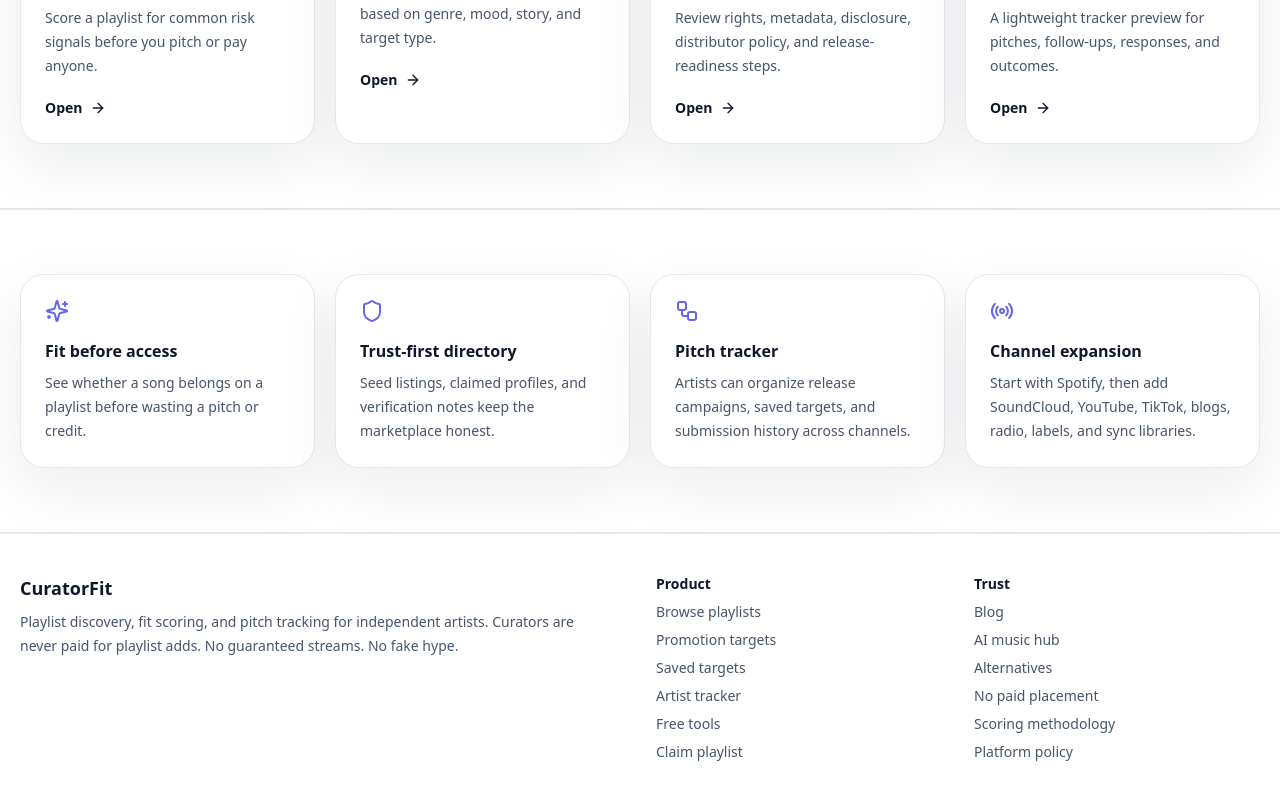
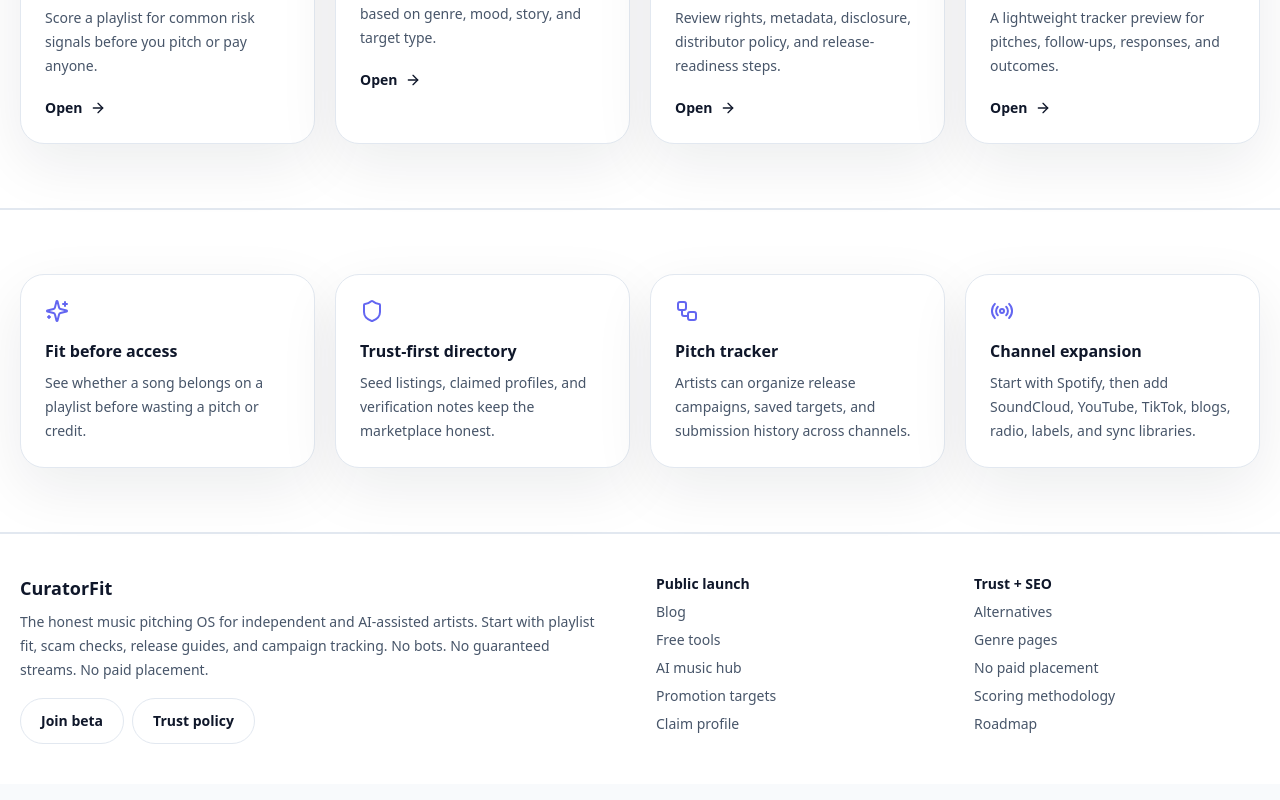
Before and after one commit to middlechildmzk/curatorfit, a Next.js app: page / in a window 1280 px wide. Shown: the part 1998-2798 px from the top of the page. Built offline with nearby package versions, Linux system fonts and the light colour scheme; no server answers.

Commit message:
Polish footer for public launch

```diff
--- a/components/site-footer.tsx
+++ b/components/site-footer.tsx
@@ -7,26 +7,28 @@ export function SiteFooter() {
         <div className="md:col-span-2">
           <p className="text-lg font-black">CuratorFit</p>
           <p className="mt-2 max-w-xl text-sm leading-6 text-slate-600">
-            Playlist discovery, fit scoring, and pitch tracking for independent artists. Curators are never paid for playlist adds. No guaranteed streams. No fake hype.
+            The honest music pitching OS for independent and AI-assisted artists. Start with playlist fit, scam checks, release guides, and campaign tracking. No bots. No guaranteed streams. No paid placement.
           </p>
+          <div className="mt-4 flex flex-wrap gap-2 text-sm">
+            <Link href="/waitlist" className="btn-secondary">Join beta</Link>
+            <Link href="/no-paid-placement" className="btn-secondary">Trust policy</Link>
+          </div>
         </div>
         <div className="space-y-2 text-sm text-slate-600">
-          <p className="font-bold text-ink">Product</p>
-          <Link className="block" href="/browse">Browse playlists</Link>
+          <p className="font-bold text-ink">Public launch</p>
+          <Link className="block" href="/blog">Blog</Link>
+          <Link className="block" href="/tools">Free tools</Link>
+          <Link className="block" href="/ai-music">AI music hub</Link>
           <Link className="block" href="/targets">Promotion targets</Link>
-          <Link className="block" href="/saved">Saved targets</Link>
-          <Link className="block" href="/artist">Artist tracker</Link>
-          <Link className="block" href="/tools">Free tools</Link>
-          <Link className="block" href="/claim">Claim playlist</Link>
+          <Link className="block" href="/claim">Claim profile</Link>
         </div>
         <div className="space-y-2 text-sm text-slate-600">
-          <p className="font-bold text-ink">Trust</p>
-          <Link className="block" href="/blog">Blog</Link>
-          <Link className="block" href="/ai-music">AI music hub</Link>
+          <p className="font-bold text-ink">Trust + SEO</p>
           <Link className="block" href="/alternatives">Alternatives</Link>
+          <Link className="block" href="/genres">Genre pages</Link>
           <Link className="block" href="/no-paid-placement">No paid placement</Link>
           <Link className="block" href="/methodology">Scoring methodology</Link>
-          <Link className="block" href="/policy">Platform policy</Link>
+          <Link className="block" href="/roadmap">Roadmap</Link>
         </div>
       </div>
     </footer>
```
